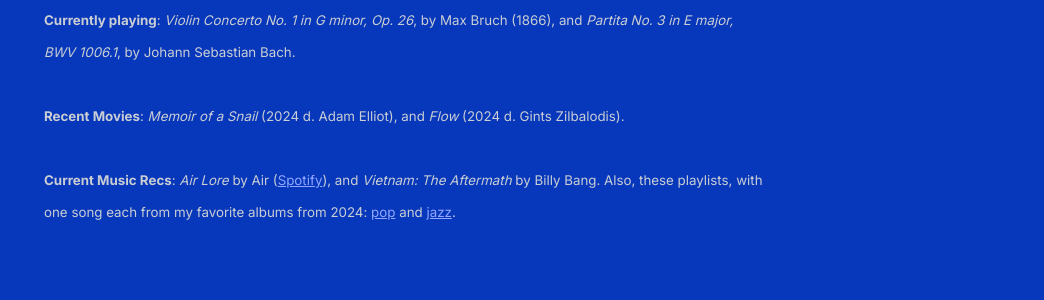
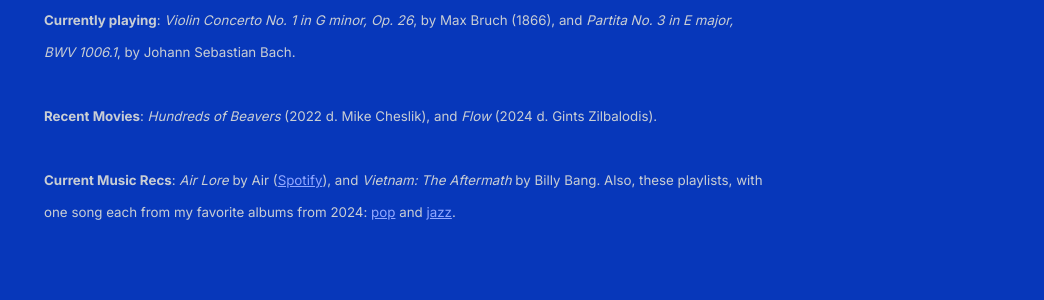
Before and after one commit to shihankanungo/shihankanungo.github.io, a Jekyll site: the page built from index.md, in a window 1280 px wide. Shown: the part 1230-1530 px from the top of the page, without its empty margins (236-1280 px from the left). Built offline with Jekyll 4.4.1, drawn with Linux system fonts in a browser that asks for light colours.

Commit message:
Update _config.yml

```diff
--- a/_config.yml
+++ b/_config.yml
@@ -15,7 +15,7 @@
           <br /><br />
           <small><b>Currently playing</b>: <i>Violin Concerto No. 1 in G minor, Op. 26</i>, by Max Bruch (1866), and <i>Partita No. 3 in E major, BWV 1006.1</i>, by Johann Sebastian Bach.</small>
           <br /><br />
-          <small><b>Recent Movies</b>: <i>Memoir of a Snail</i> (2024 d. Adam Elliot), and <i>Flow</i> (2024 d. Gints Zilbalodis). </small>
+          <small><b>Recent Movies</b>: <i>Hundreds of Beavers</i> (2022 d. Mike Cheslik), and <i>Flow</i> (2024 d. Gints Zilbalodis). </small>
           <br /><br />
           <small><b>Current Music Recs</b>: <i>Air Lore</i> by Air (<a href="https://open.spotify.com/album/3ndLtSXmNP3Epk2PtXqLFT?si=mzrBbFYFS-CkNvXhUDBnIA">Spotify</a>), and <i>Vietnam: The Aftermath</i> by Billy Bang. Also, these playlists, with one song each from my favorite albums from 2024: <a href="https://open.spotify.com/playlist/0plT5tvEl6lVLrQDk0X3eu?si=fe06480b57f64999">pop</a> and <a href="https://open.spotify.com/playlist/5iHDUPHT30iNd4Feg0yg4f?si=737a0b1a27924789">jazz</a>. </small>
           <br /><br /><br /><br />
```
